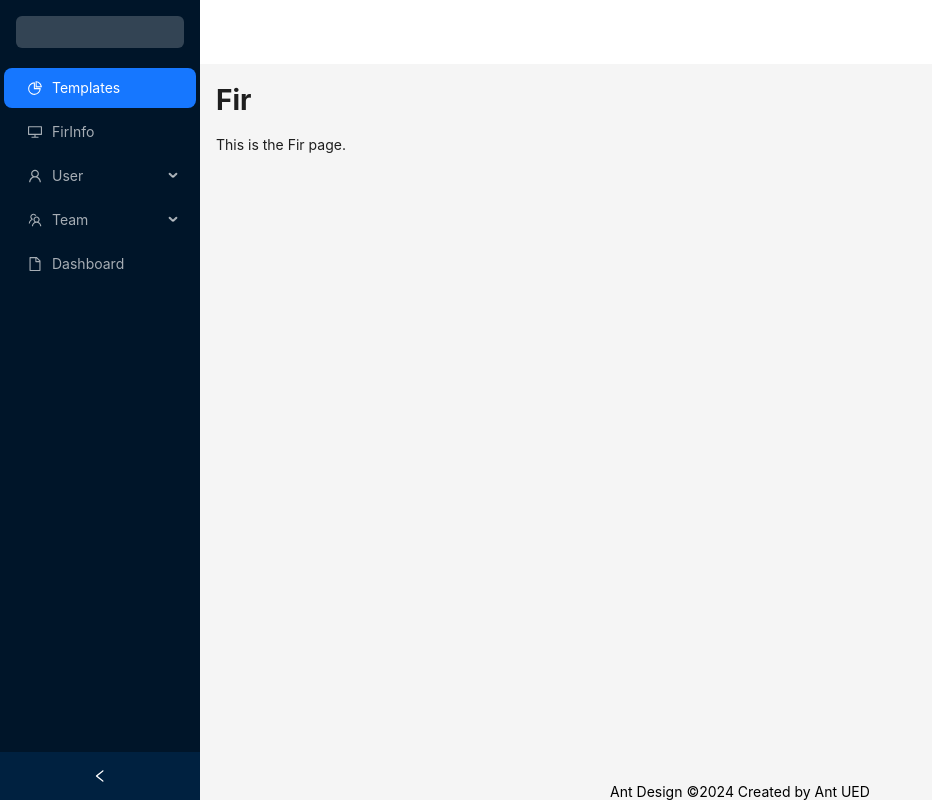
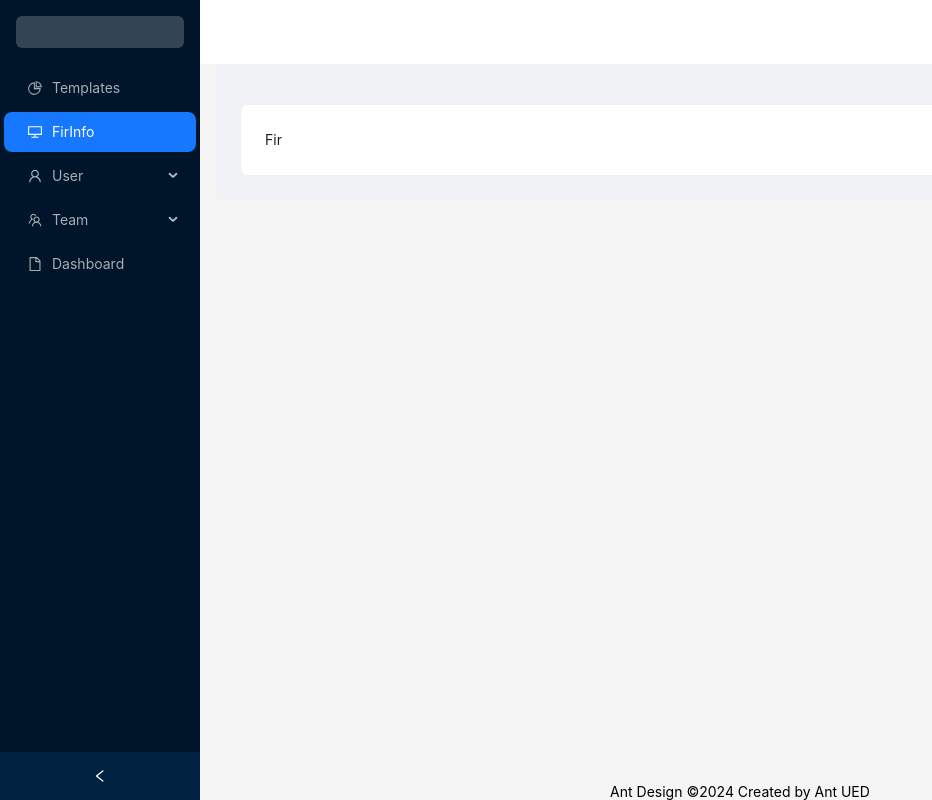
Before and after one commit to mohan589/fir-app-react, a React (Create React App) app: page /firinfo in a window 1280 px wide. Shown: the whole page, without its empty margins (0-932 px from the left). Built offline with nearby package versions, Linux system fonts and the light colour scheme.

Commit message:
new component

```diff
--- a/src/App.js
+++ b/src/App.js
@@ -1,15 +1,12 @@
 import React, { useState } from 'react';
-import { BrowserRouter as Router, Routes, Route } from 'react-router-dom';
+import { BrowserRouter } from 'react-router-dom';
 import { Layout, theme } from 'antd';
+
+import './App.css';
+
 import SidebarComponent from './components/SidebarComponent';
 import FooterSection from './components/FooterSection';
-import Dashboard from './components/Dashboard';
-import About from './components/About';
-import NotFound from './components/NotFound';
-
-import './App.css';
-import Templates from './components/Templates/Templates';
-import FirInfo from './components/FirInfo';
+import RouterComponent from './RouterComponent';
 
 const { Header, Content } = Layout;
 
@@ -20,24 +17,18 @@ const App = () => {
   } = theme.useToken();
 
   return (
-    <Router>
+    <BrowserRouter>
       <Layout style={{ minHeight: '100vh' }}>
         <SidebarComponent collapsed={collapsed} onCollapse={setCollapsed} />
         <Layout>
           <Header style={{ padding: 0, background: colorBgContainer }} />
           <Content style={{ margin: '0 16px' }}>
-            <Routes>
-              <Route path="/templates" element={<Templates />} />
-              <Route path="/dashboard" element={<Dashboard />} />
-              <Route path="/firinfo" element={<FirInfo />} />
-              <Route path="/about" element={<About />} />
-              <Route path="*" element={<NotFound />} />
-            </Routes>
+            <RouterComponent/>
           </Content>
           <FooterSection />
         </Layout>
       </Layout>
-    </Router>
+    </BrowserRouter>
   );
 };
 
--- /dev/null
+++ b/src/RouterComponent.js
@@ -0,0 +1,22 @@
+import { Route, Routes } from "react-router-dom";
+
+import Dashboard from './components/Dashboard';
+import About from './components/About';
+import NotFound from './components/NotFound';
+import Templates from './components/Templates/Templates';
+import FirInfo from './components/FirInfo';
+
+const RouterComponent = () => {
+  return (
+    <Routes>
+      <Route path="/templates" element={<Templates />} />
+      <Route path="/dashboard" element={<Dashboard />} />
+      <Route path="/firinfo" element={<FirInfo />} />
+      <Route path="/about" element={<About />} />
+      <Route path="*" element={<NotFound />} />
+    </Routes>
+
+  );
+}
+
+export default RouterComponent;
--- a/src/components/FirInfo.jsx
+++ b/src/components/FirInfo.jsx
@@ -1,10 +1,10 @@
 import React from 'react';
+import FirComponent from './FirInfo/FirComponent';
 
 const FirInfo = () => {
   return (
     <div>
-      <h1>Fir</h1>
-      <p>This is the Fir page.</p>
+      <FirComponent/>
     </div>
   );
 };
--- /dev/null
+++ b/src/components/FirInfo/FirComponent.jsx
@@ -0,0 +1,17 @@
+import { Card } from 'antd';
+import React from 'react';
+
+const FirComponent = () => {
+  return (
+    <div style={{ padding: "24px", background: "#f0f2f5" }}>
+      <Card
+        bordered={true}
+        style={{ marginTop: 16 }}
+      >
+        Fir
+      </Card>
+    </div>
+  );
+};
+
+export default FirComponent;
--- a/src/components/SidebarComponent.jsx
+++ b/src/components/SidebarComponent.jsx
@@ -1,6 +1,7 @@
 import React from 'react';
 import { Menu, Layout } from 'antd';
 import { DesktopOutlined, FileOutlined, PieChartOutlined, TeamOutlined, UserOutlined } from '@ant-design/icons';
+import { useLocation, Link } from 'react-router-dom';
 
 function getItem(label, key, icon, children) {
   return {
@@ -11,33 +12,47 @@ function getItem(label, key, icon, children) {
   };
 }
 
-const {  Sider } = Layout;
+const { Sider } = Layout;
 
 const items = [
-  getItem((
-    <a href="/templates" rel="noopener noreferrer">
-      Templates
-    </a>
-  ), '1', <PieChartOutlined />),
-  getItem(<a href="/firinfo" rel="noopener noreferrer">
-    FirInfo
-  </a>, '2', <DesktopOutlined />),
+  getItem(
+    <Link to="/templates">Templates</Link>,
+    '/templates',
+    <PieChartOutlined />
+  ),
+  getItem(
+    <Link to="/firinfo">FirInfo</Link>,
+    '/firinfo',
+    <DesktopOutlined />
+  ),
   getItem('User', 'sub1', <UserOutlined />, [
-    getItem('Tom', '3'),
-    getItem('Bill', '4'),
-    getItem('Alex', '5'),
+    getItem('Tom', '/user/tom'),
+    getItem('Bill', '/user/bill'),
+    getItem('Alex', '/user/alex'),
   ]),
-  getItem('Team', 'sub2', <TeamOutlined />, [getItem('Team 1', '6'), getItem('Team 2', '8')]),
-  getItem(<a href="/dashboard" rel="noopener noreferrer">
-    Dashboard
-  </a>, '9', <FileOutlined />),
+  getItem('Team', 'sub2', <TeamOutlined />, [
+    getItem('Team 1', '/team/team1'),
+    getItem('Team 2', '/team/team2'),
+  ]),
+  getItem(
+    <Link to="/dashboard">Dashboard</Link>,
+    '/dashboard',
+    <FileOutlined />
+  ),
 ];
 
 const SidebarComponent = ({ collapsed, onCollapse }) => {
+  const location = useLocation();
+
   return (
     <Sider collapsible collapsed={collapsed} onCollapse={onCollapse}>
       <div className="demo-logo-vertical" />
-      <Menu theme="dark" defaultSelectedKeys={['1']} mode="inline" items={items} />
+      <Menu
+        theme="dark"
+        mode="inline"
+        selectedKeys={[location.pathname]} // Dynamically set the selected key
+        items={items}
+      />
     </Sider>
   );
 };
--- a/src/components/Templates/TemplateTabs.jsx
+++ b/src/components/Templates/TemplateTabs.jsx
@@ -1,5 +1,5 @@
 import React from "react";
-import { Tabs, Button, Table } from "antd";
+import { Tabs, Button, Table, Card } from "antd";
 import CreateTemplate from "./CreateTemplate";
 import CreateTemplateType from "./CreateTemplateType";
 
@@ -53,21 +53,45 @@ const onChange = (key) => {
 };
 
 const TabContent = ({ tabKey }) => {
-  const isTemplatesTab = tabKey === "Templates";
-  return (
-    <div>
-      {isTemplatesTab && (
+  if (tabKey === "Templates") {
+    return (
+      <Card
+        title="Templates List"
+        bordered={true}
+        style={{ marginTop: 16 }}
+      >
         <Table
           columns={columns}
           dataSource={data}
           onChange={onChange}
           pagination={{ pageSize: 5 }}
         />
-      )}
-      {tabKey === "New Template" && <CreateTemplate />}
-      {tabKey === "CreateTemplateType" && <CreateTemplateType />}
-    </div>
-  );
+      </Card>
+    );
+  }
+  if (tabKey === "New Template") {
+    return (
+      <Card
+        title="Create New Template"
+        bordered={true}
+        style={{ marginTop: 16 }}
+      >
+        <CreateTemplate />
+      </Card>
+    );
+  }
+  if (tabKey === "CreateTemplateType") {
+    return (
+      <Card
+        title="Create Template Type"
+        bordered={true}
+        style={{ marginTop: 16 }}
+      >
+        <CreateTemplateType />
+      </Card>
+    );
+  }
+  return null;
 };
 
 const TemplateTabs = () => {
@@ -78,7 +102,7 @@ const TemplateTabs = () => {
       children: <TabContent tabKey="Templates" />,
     },
     {
-      key: "CreateTemplate",
+      key: "New Template",
       label: "Create Template",
       children: <TabContent tabKey="New Template" />,
     },
```
